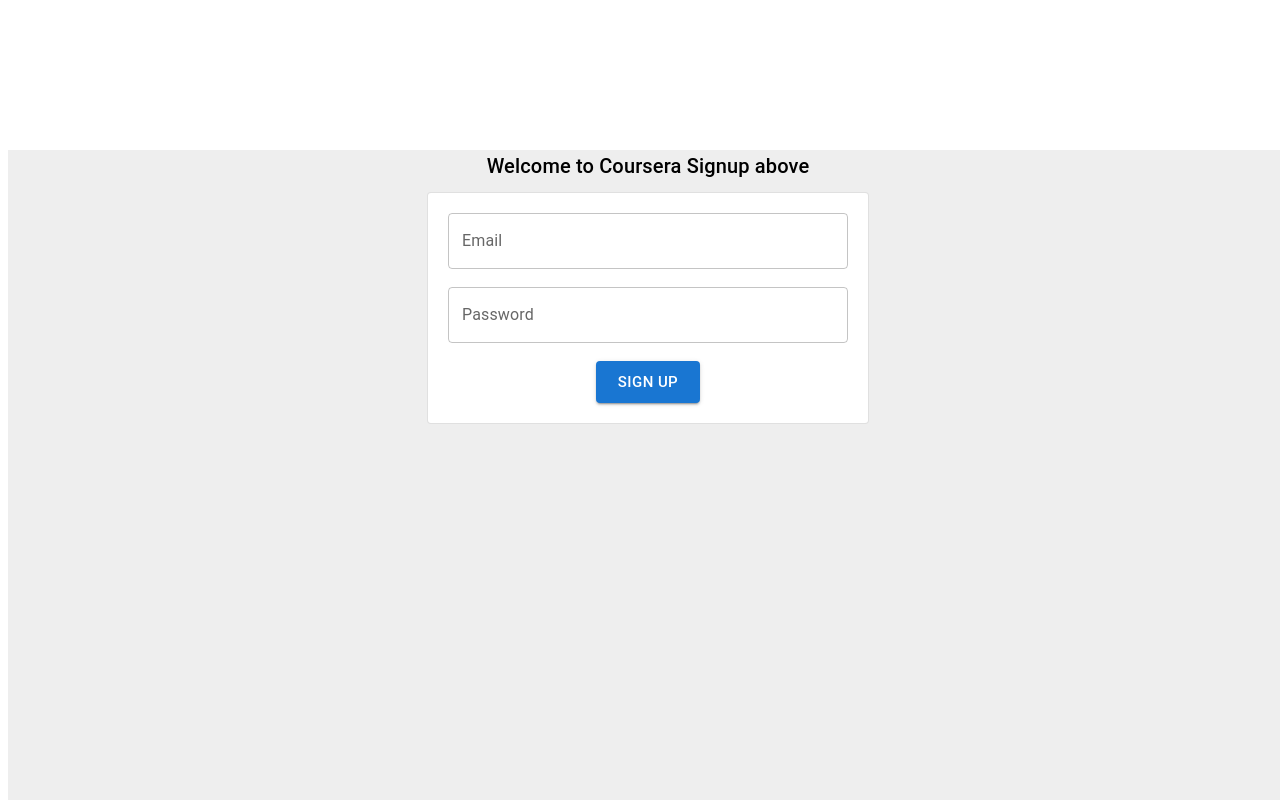
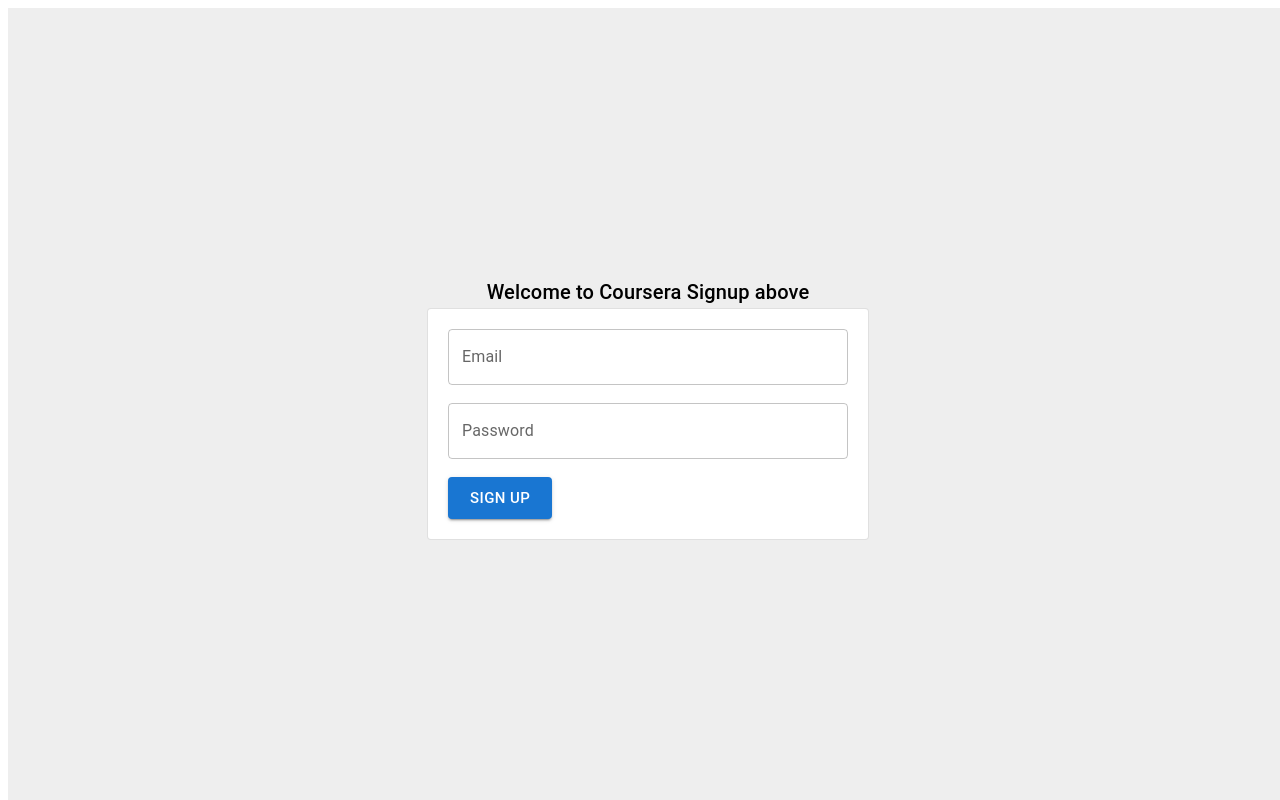
Before and after one commit to Tridib11/Cohort-Restart, a React (Vite) app in the folder week-5/vite-course-selling-app/: page / in a window 1280 px wide. Shown: the top 800 px of the page. Built offline with nearby package versions, Linux system fonts and the light colour scheme.

Commit message:
Refactor Signup component to center and style in Signup.jsx

```diff
--- a/week-5/vite-course-selling-app/src/Signup.jsx
+++ b/week-5/vite-course-selling-app/src/Signup.jsx
@@ -1,19 +1,25 @@
 import Button from "@mui/material/Button";
 import TextField from "@mui/material/TextField";
-import {Card, Typography} from "@mui/material";
+import { Card, Typography } from "@mui/material";
+
 function Signup() {
   return (
+    <div
+      style={{
+        display: "flex",
+        justifyContent: "center",
+        alignItems: "center",
+        height: "100vh",
+      }}
+    >
       <div>
-      <center>
-        <div style={{ marginTop: "150px", marginBottom: "10px" }}>
-            <Typography variant={"h6"}>
+        <Typography
+          variant={"h6"}
+          style={{ display: "flex", justifyContent: "center" }}
+        >
           Welcome to Coursera Signup above
         </Typography>
-
-        </div>
-      </center>
-      <center>
-          <Card variant={"outlined"} style={{width:"400px", padding:"20px"}} >
+        <Card variant={"outlined"} style={{ width: "400px", padding: "20px" }}>
           <TextField
             fullWidth
             id="outlined-basic"
@@ -30,9 +36,11 @@
           />
           <br />
           <br />
-              <Button size={"large"} variant="contained">Sign Up</Button>
+          <Button size={"large"} variant="contained">
+            Sign Up
+          </Button>
         </Card>
-      </center>
+      </div>
     </div>
   );
 }
```
Lines whose indentation alone changed are shown as unchanged.
